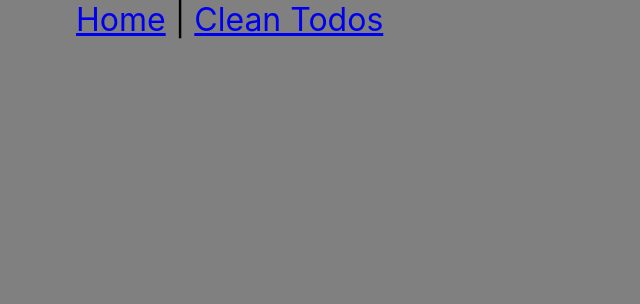
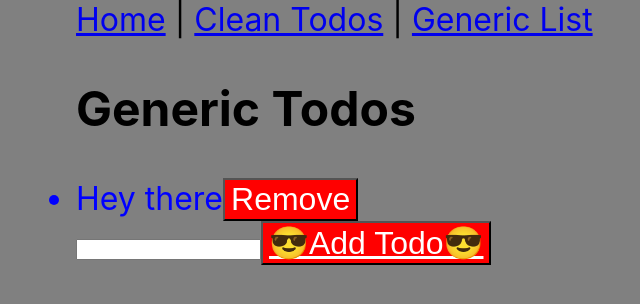
Before and after one commit to irackson/ts-react-template, a React (Create React App) app: page /generic-list in a window 1280 px wide. Shown: the top 304 px of the page, without its empty margins (164-804 px from the left). Built offline with nearby package versions, Linux system fonts and the light colour scheme.

Commit message:
# 24 Generic components (list) -  change id to uuid

```diff
--- a/package.json
+++ b/package.json
@@ -17,6 +17,7 @@
         "react-scripts": "4.0.3",
         "sass": "^1.38.2",
         "typescript": "^4.4.2",
+        "uuid": "^8.3.2",
         "web-vitals": "^1.1.2"
     },
     "scripts": {
@@ -42,5 +43,8 @@
             "last 1 firefox version",
             "last 1 safari version"
         ]
+    },
+    "devDependencies": {
+        "@types/uuid": "^8.3.1"
     }
 }
--- a/src/App.tsx
+++ b/src/App.tsx
@@ -2,6 +2,7 @@ import 'App.scss';
 import Button from 'components/Button';
 import HelloWorld from 'components/HelloWorld';
 import CleanTodos from 'pages/CleanTodos';
+import GenericList from 'pages/GenericList';
 import {
     FC,
     FunctionComponent,
@@ -156,6 +157,8 @@ function App() {
             <Link to={'/'}>Home</Link>
             <span> | </span>
             <Link to={'/clean-todos'}>Clean Todos</Link>
+            <span> | </span>
+            <Link to={'/generic-list'}>Generic List</Link>
             <Switch>
                 <Route
                     exact
@@ -208,6 +211,10 @@ function App() {
                     path="/clean-todos"
                     render={(rp) => <CleanTodos rp={rp} blah={'hi'} />}
                 />
+                <Route
+                    path="/generic-list"
+                    render={(rp) => <GenericList rp={rp} />}
+                />
             </Switch>
         </div>
     );
--- a/src/hooks/useTodos.ts
+++ b/src/hooks/useTodos.ts
@@ -1,7 +1,9 @@
+import { v1 as uuidv1 } from 'uuid';
+
 import { useCallback, useReducer } from 'react';
 
 interface Todo {
-    id: number;
+    id: string;
     done: boolean;
     text: string;
 }
@@ -13,12 +15,12 @@ type ActionType =
       }
     | {
           type: 'REMOVE';
-          id: number;
+          id: string;
       };
 export function useTodos(initialTodos: Todo[]): {
     todos: Todo[];
     addTodo: (text: string) => void;
-    removeTodo: (id: number) => void;
+    removeTodo: (id: string) => void;
 } {
     //! useReducer hook
     const [todos, dispatch] = useReducer(
@@ -28,7 +30,7 @@ export function useTodos(initialTodos: Todo[]): {
                     return [
                         ...state,
                         {
-                            id: state.length,
+                            id: uuidv1(),
                             text: action.text,
                             done: false,
                         },
@@ -49,7 +51,7 @@ export function useTodos(initialTodos: Todo[]): {
         });
     }, []);
 
-    const removeTodo = useCallback((id: number) => {
+    const removeTodo = useCallback((id: string) => {
         dispatch({
             type: 'REMOVE',
             id,
--- a/src/pages/CleanTodos.tsx
+++ b/src/pages/CleanTodos.tsx
@@ -1,13 +1,8 @@
+import { v1 as uuidv1 } from 'uuid';
+
 import Button from 'components/Button';
 import { useTodos } from 'hooks/useTodos';
-import {
-    FC,
-    FunctionComponent,
-    ReactNode,
-    useCallback,
-    useEffect,
-    useRef,
-} from 'react';
+import { FC, useCallback, useEffect, useRef } from 'react';
 import { RouteComponentProps, StaticContext } from 'react-router';
 
 interface CleanTodosProps {
@@ -25,7 +20,7 @@ const CleanTodos: FC<CleanTodosProps & RouterProps> = ({ rp, blah }) => {
     }, [rp, blah]);
 
     const { todos, addTodo, removeTodo } = useTodos([
-        { id: 0, text: 'Hey there', done: false },
+        { id: uuidv1(), text: 'Hey there', done: false },
     ]);
 
     //! useRef hook
--- /dev/null
+++ b/src/pages/GenericList.tsx
@@ -0,0 +1,114 @@
+import { v1 as uuidv1 } from 'uuid';
+
+import Button from 'components/Button';
+import { useTodos } from 'hooks/useTodos';
+import { FC, ReactNode, useCallback, useRef } from 'react';
+import { RouteComponentProps, StaticContext } from 'react-router';
+
+interface GenericListProps {}
+
+interface RouterProps {
+    rp: RouteComponentProps<{}, StaticContext, unknown>;
+}
+
+//! Generic Component function syntax
+/* function UL<T>({
+	items,
+	render,
+}: {
+	items: T[];
+	render: (item: T) => ReactNode;
+}) {
+	return (
+		<ul>
+			{items.map((item, index) => (
+				<li key={index}>{render(item)}</li>
+			))}
+		</ul>
+	);
+} */
+
+//! Generic Component arrow syntax with button props
+//? for arrow function, must use T extends {} in jsx
+//? https://stackoverflow.com/questions/41112313/how-to-use-generics-with-arrow-functions-in-typescript-jsx-with-react/41112882#41112882
+const UL = <T extends {}>({
+    items,
+    render,
+    itemClick,
+    style,
+    children,
+}: React.DetailedHTMLProps<
+    React.HTMLAttributes<HTMLUListElement>,
+    HTMLUListElement
+> & {
+    items: T[];
+    render: (item: T) => ReactNode;
+    itemClick?: (item: T) => void;
+}) => {
+    return (
+        <ul style={{ ...style, color: 'blue' }}>
+            {items.map((item, index) => (
+                <li
+                    key={index}
+                    onClick={() => (itemClick ? itemClick(item) : null)}
+                >
+                    {render(item)}
+                </li>
+            ))}
+        </ul>
+    );
+};
+
+const GenericList: FC<GenericListProps & RouterProps> = ({ rp }) => {
+    const { todos, addTodo, removeTodo } = useTodos([
+        { id: uuidv1(), text: 'Hey there', done: false },
+    ]);
+
+    //! useRef hook
+    const newTodoRef = useRef<HTMLInputElement>(null);
+
+    // //! another useCallback event handler
+    const onAddTodo = useCallback(() => {
+        if (newTodoRef.current) {
+            addTodo(newTodoRef.current.value);
+            newTodoRef.current.value = '';
+        }
+    }, [addTodo]);
+
+    return (
+        <div>
+            <h2>Generic Todos</h2>
+            <UL
+                className="i__have__a__className__xD"
+                style={{ margin: '0', padding: '0' }}
+                itemClick={(item) => alert(`${item.id}: ${item.text}`)}
+                items={todos}
+                render={(todo) => (
+                    <>
+                        {todo.text}
+                        <Button
+                            onClick={(e) => {
+                                //* SO COOL --> STOPS ALERT DUE TO EVENT PROPAGATION
+                                e.stopPropagation();
+                                removeTodo(todo.id);
+                            }}
+                        >
+                            Remove
+                        </Button>
+                    </>
+                )}
+            />
+
+            <div>
+                <input type="text" ref={newTodoRef} />
+                <Button
+                    onClick={onAddTodo}
+                    style={{ textDecoration: 'underline' }}
+                    title={'Add Todo'}
+                ></Button>
+            </div>
+        </div>
+    );
+};
+
+export default GenericList;
```
Also changed, not shown: 1 other file (tests, documents, lock files or other folders).
